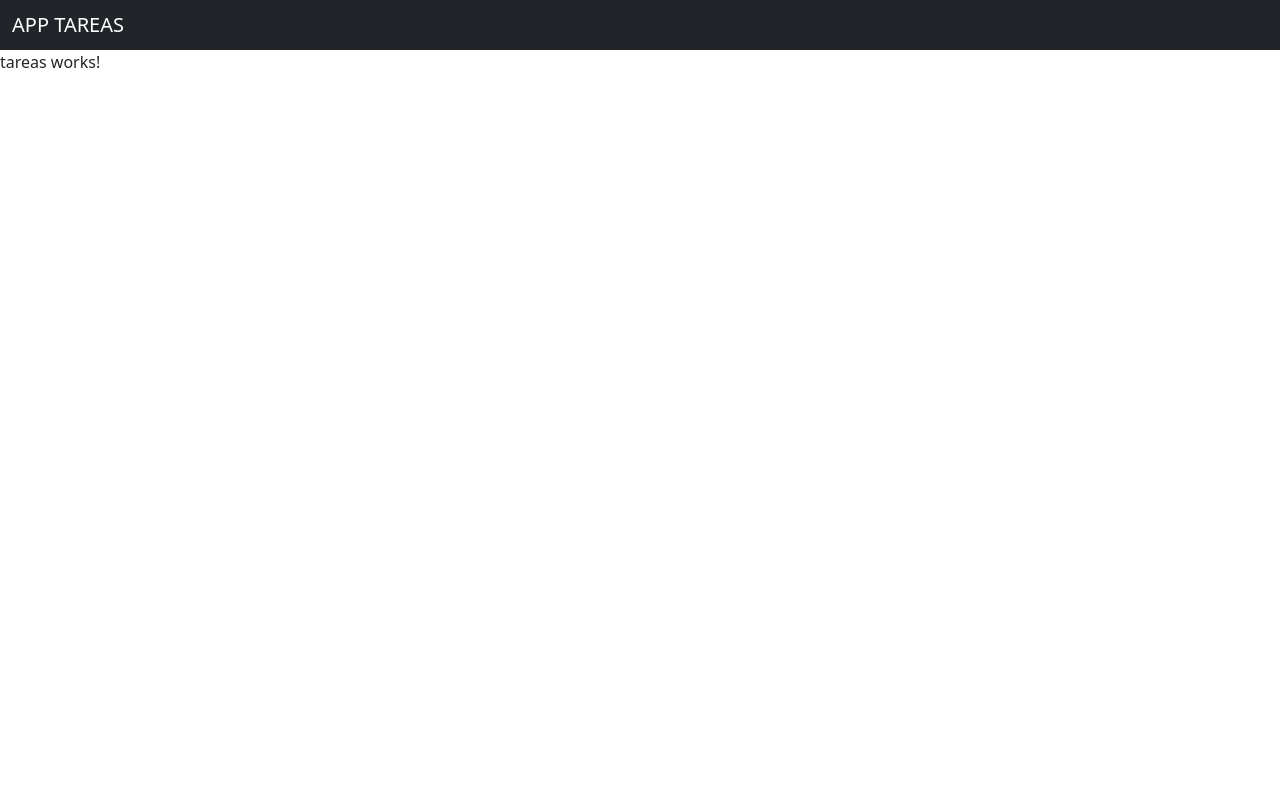
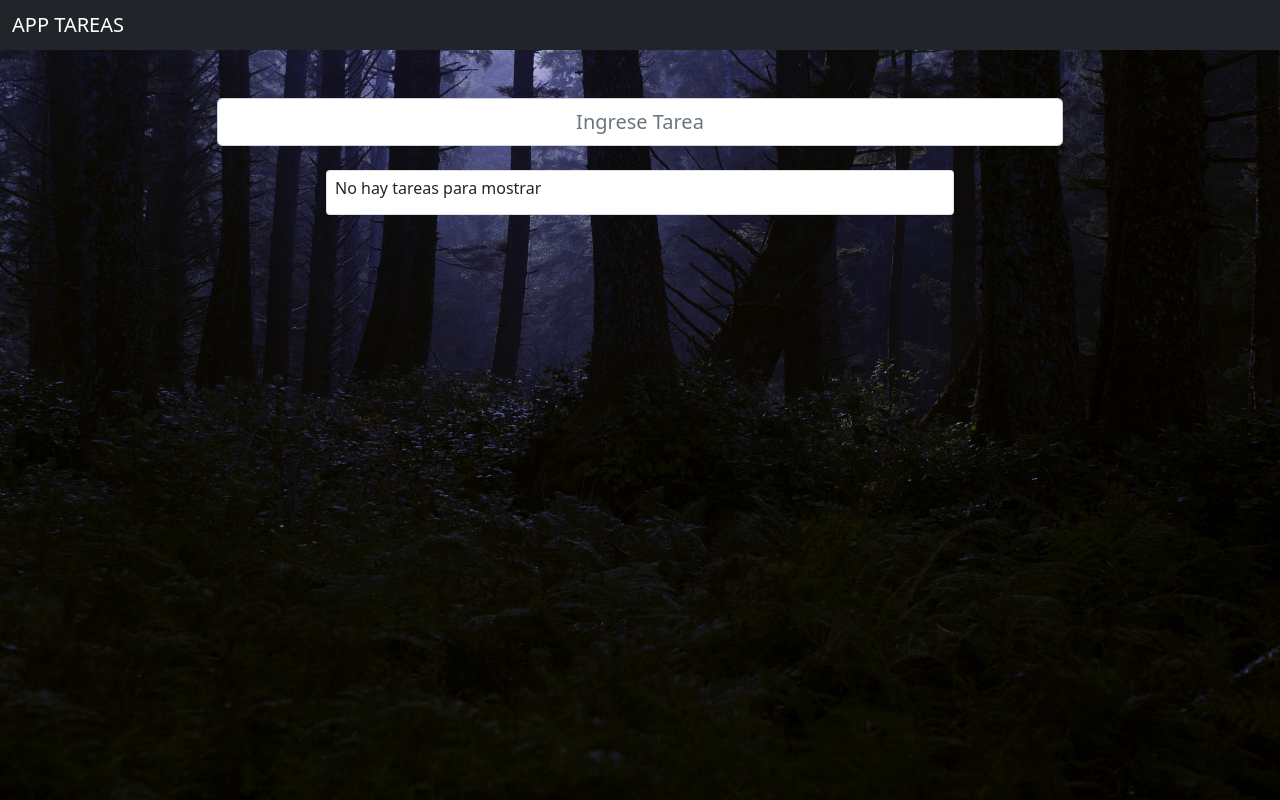
Before and after one commit to BROROZCO/Angular-Tareas, an Angular app: page / in a window 1280 px wide. Built offline with nearby package versions, Linux system fonts and the light colour scheme.

Commit message:
Se agrego el fondo y los inputs y sus estilos

```diff
--- a/src/app/Components/navbar/navbar.component.html
+++ b/src/app/Components/navbar/navbar.component.html
@@ -1,5 +1,5 @@
 <!-- As a heading -->
-<nav class="navbar navbar-dark bg-dark">
+<nav class="navbar navbar-dark bg-dark contenedor">
     <div class="container-fluid">
       <span class="navbar-brand mb-0 h1">APP TAREAS</span>
     </div>
--- a/src/app/Components/tareas/tareas.component.css
+++ b/src/app/Components/tareas/tareas.component.css
@@ -0,0 +1,3 @@
+input{
+    text-align: center;
+}
--- a/src/app/Components/tareas/tareas.component.html
+++ b/src/app/Components/tareas/tareas.component.html
@@ -1 +1,13 @@
-<p>tareas works!</p>
+<div class="containaer mt-5">
+    <div class="row">
+        <div class="col-lg-8 offset-lg-2">
+            <input type="text" class="form-control form-control-lg" placeholder="Ingrese Tarea">
+        </div>
+
+        <div class="col-lg-6 offset-lg-3 mt-4">
+            <div class="card p-2">
+                <h6>No hay tareas para mostrar</h6>
+            </div>
+        </div>
+    </div>
+</div>
--- a/src/styles.css
+++ b/src/styles.css
@@ -1 +1,6 @@
 /* You can add global styles to this file, and also import other style files */
+body{
+    background-image: url('./assets/fondo.jpg');
+    background-size: 100%;
+    background-attachment: fixed;
+}
```
Also changed, not shown: src/assets/fondo.jpg (added).
